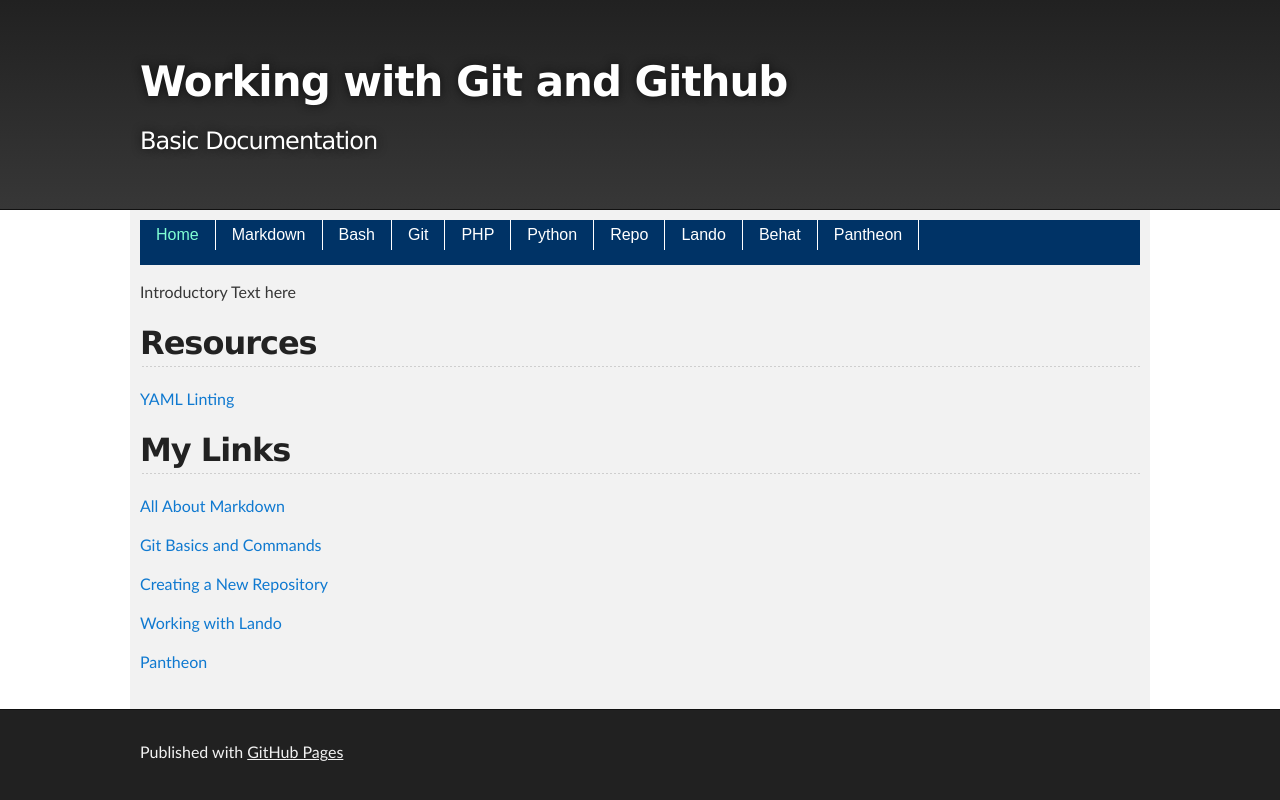
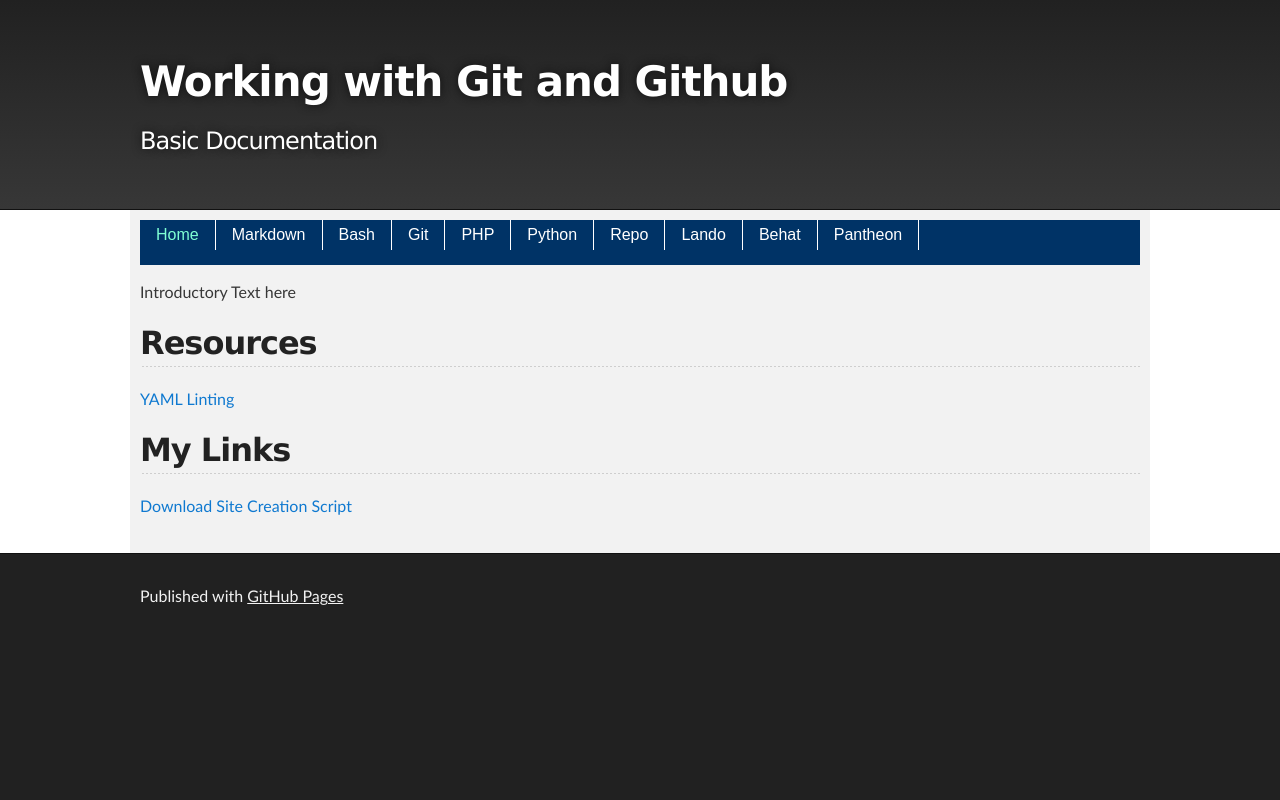
Before and after one commit to cathysnider/cathysnider.github.io, a Jekyll site: the page built from index.md, in a window 1280 px wide. Shown: the top 800 px of the page. Built offline with Jekyll 4.4.1, drawn with Linux system fonts in a browser that asks for light colours.

Commit message:
add script that creates Lando site; link it to homepage

```diff
--- a/index.md
+++ b/index.md
@@ -10,12 +10,4 @@ Introductory Text here
 
 ## My Links
 
-[All About Markdown](markdown.html)
-
-[Git Basics and Commands](gitcommands.html)
-
-[Creating a New Repository](repository.html)
-
-[Working with Lando](lando.html)
-
-[Pantheon](pantheon.html)
+[Download Site Creation Script](sitecreate.sh)
```
Also changed, not shown: 1 other file.
